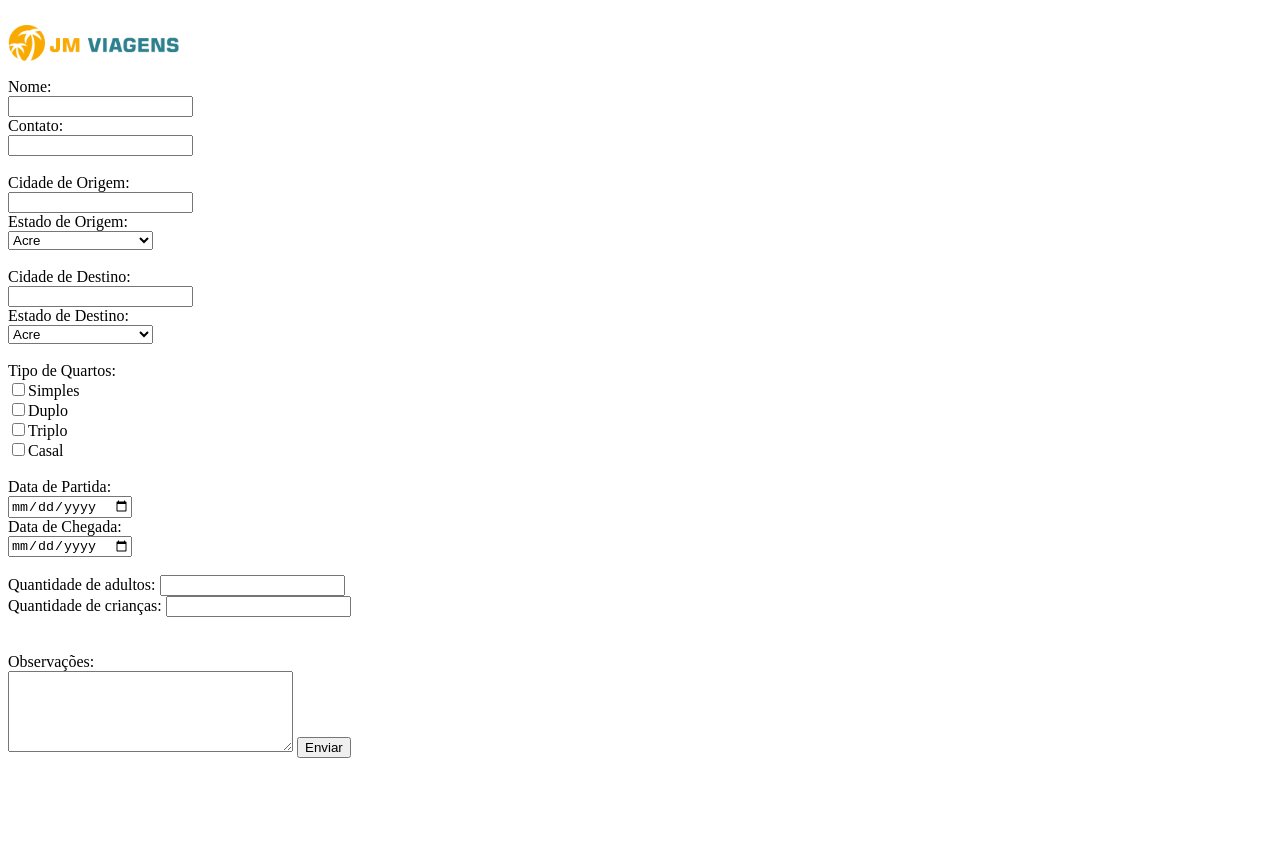
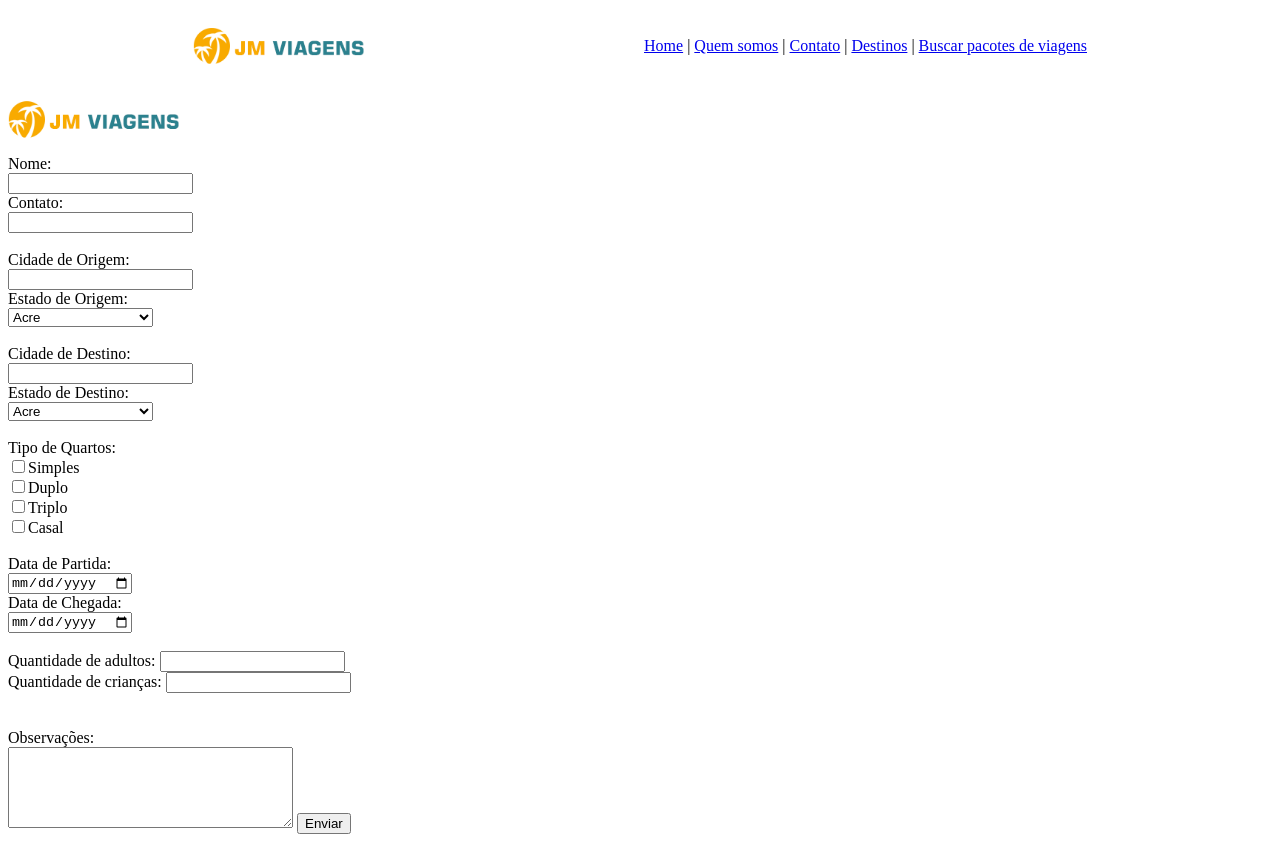
Before and after one commit to Josimarmn/Atividades_JMN, a plain HTML site: page Projeto01/formulario.html in a window 1280 px wide. Before the commit the page ends 800 px from the top, so only its background shows below. Drawn offline with Linux system fonts and the light colour scheme.

Commit message:
Update formulario.html

```diff
--- a/Projeto01/formulario.html
+++ b/Projeto01/formulario.html
@@ -6,6 +6,19 @@
             </title>
         </head>
         <body>
+              <table border = "0" width="900" align="center" height= "20">
+                <tr>
+                  <td>
+                      <img src="../imagens/logo.png"width="200px"></td>
+                  <td align="right">
+                      <a href="index.html">Home</a> |
+                      <a href="quem-somos.html" target="_blank">Quem somos</a> |
+                      <a href="contato.html" target="_blank">Contato</a> |
+                      <a href="destinos.html" target="_blank">Destinos</a> |
+                      <a href="formulario.html" target="_blank">Buscar pacotes de viagens</a>
+                  </td>
+                </tr>
+          </table>
          <img src="../imagens/logo.png"width="200px"></td>
         </br>
           <form action="adicionar.html">
```
